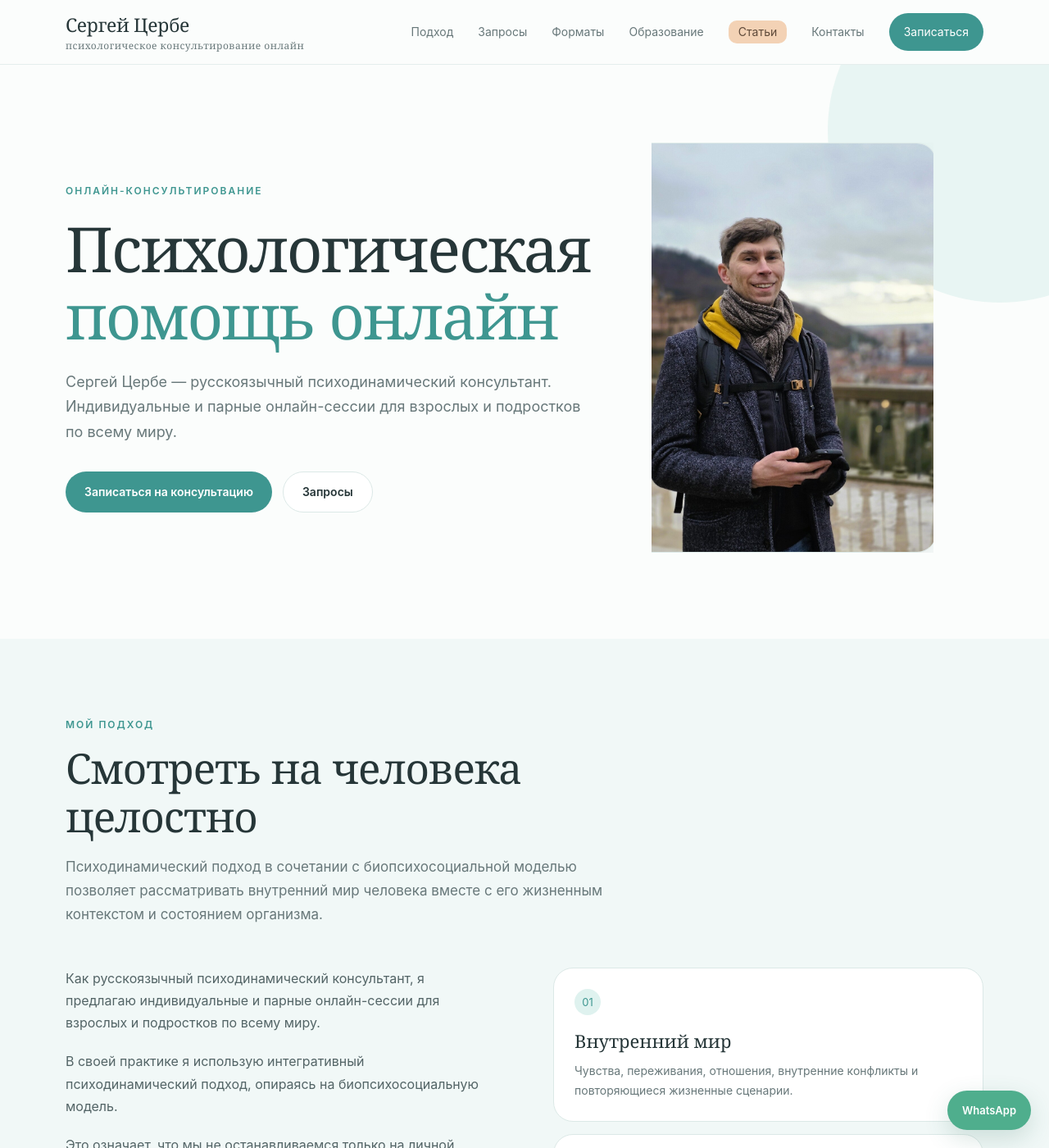
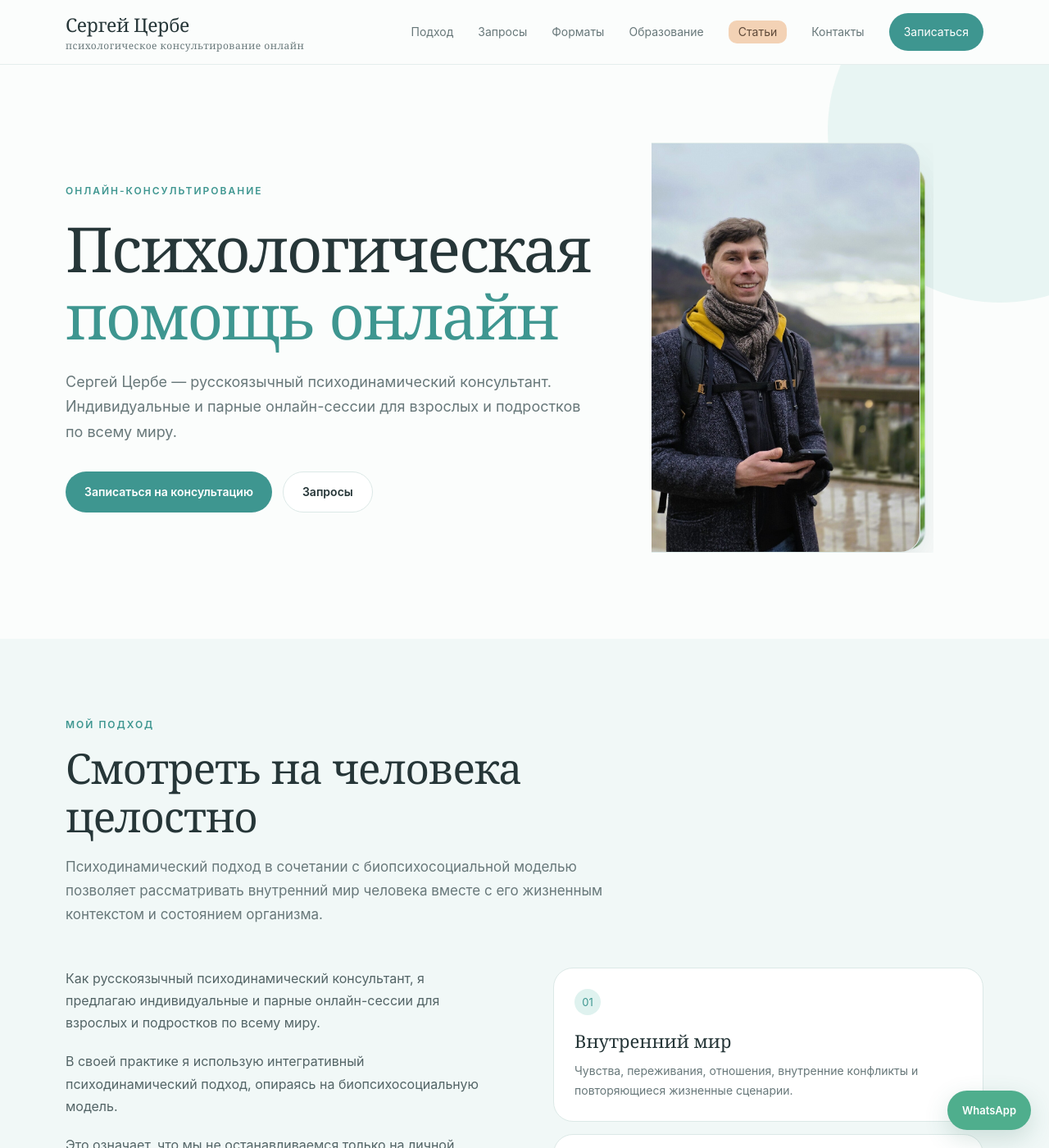
Before and after one commit to zerbe25-gif/zerbe25-gif.github.io, a Jekyll site: the page index.html, which Jekyll copies as it is, in a window 1280 px wide and 1400 px high. Shown: the whole window at 82% size. Built offline with Jekyll 4.4.1, drawn with Linux system fonts in a browser that asks for light colours.

Commit message:
Update index.html

```diff
--- a/index.html
+++ b/index.html
@@ -271,7 +274,7 @@
   will-change: transform;
 }
 
-/* Изображение */
+/* ================= ИЗОБРАЖЕНИЕ ================= */
 
 .photo-card img {
   display: block;
@@ -286,35 +289,33 @@
 
 /* ================= НАЧАЛЬНОЕ СОСТОЯНИЕ ================= */
 
-
-/* Фото впереди — обычный размер */
+/* Фото №1 — переднее */
 
 .photo-card-front {
-  transform: translateX(20px) scale(1);
+  transform: translate(0, 0) scale(1);
   z-index: 2;
 }
 
-/* Фото сзади — немного меньше */
+/* Фото №2 — заднее, немного правее и ниже */
 
 .photo-card-back {
-  transform: translateX(18px) scale(0.94);
+  transform: translate(18px, 12px) scale(0.94);
   z-index: 1;
 }
 
 /* ================= ПОСЛЕ КЛИКА ================= */
 
-
-/* Фото 1 уходит назад и уменьшается */
+/* Фото №1 уходит влево, оставаясь частично видимым */
 
 .photo-area.swap .photo-card-front {
-  transform: translateX(-105%) scale(0.94);
+  transform: translateX(-72%) scale(0.94);
   z-index: 1;
 }
 
-/* Фото 2 выходит вперед и увеличивается */
+/* Фото №2 выходит вперед и занимает место фото №1 */
 
 .photo-area.swap .photo-card-back {
-  transform: translateX(0) scale(1);
+  transform: translate(0, 0) scale(1);
   z-index: 2;
 }
 
```
Also changed, not shown: other parts of index.html (+4 -1 lines).
